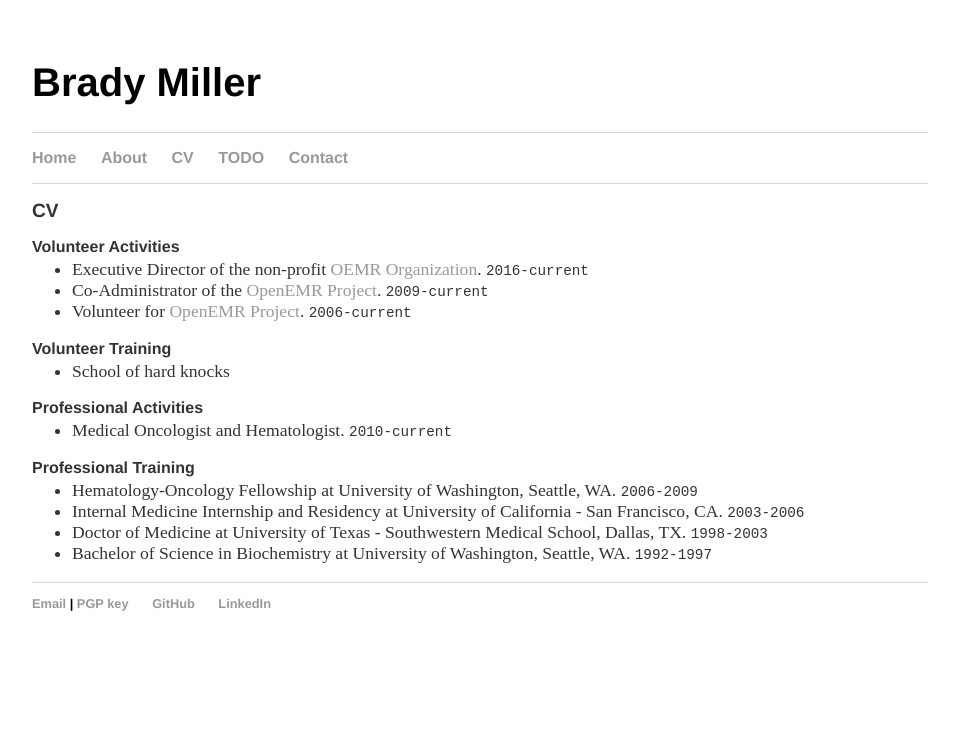
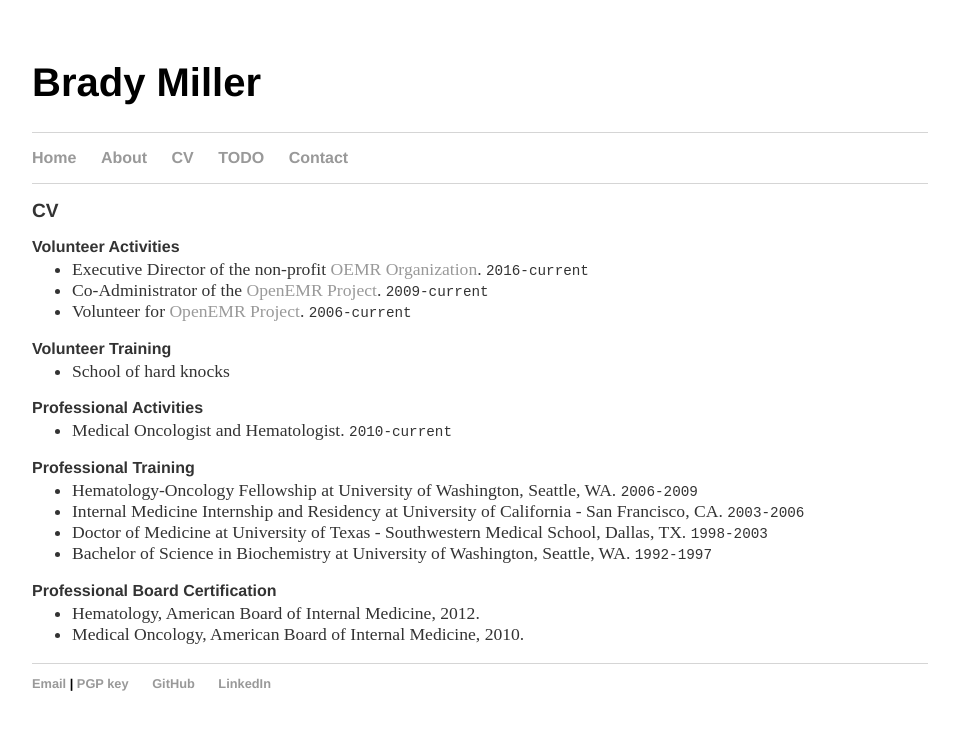
Before and after one commit to bradymiller/bradymiller.github.io, a Jekyll site: the page built from cv/index.md, in a window 1280 px wide. Shown: the top 730 px of the page, without its empty margins (160-1119 px from the left). Built offline with Jekyll 4.4.1, drawn with Linux system fonts in a browser that asks for light colours.

Commit message:
updated cv

```diff
--- a/cv/index.md
+++ b/cv/index.md
@@ -19,3 +19,7 @@ layout: default
 * Internal Medicine Internship and Residency at University of California - San Francisco, CA. `2003-2006`
 * Doctor of Medicine at University of Texas - Southwestern Medical School, Dallas, TX. `1998-2003`
 * Bachelor of Science in Biochemistry at University of Washington, Seattle, WA. `1992-1997`
+
+### Professional Board Certification
+* Hematology, American Board of Internal Medicine, 2012.
+* Medical Oncology, American Board of Internal Medicine, 2010.
```
